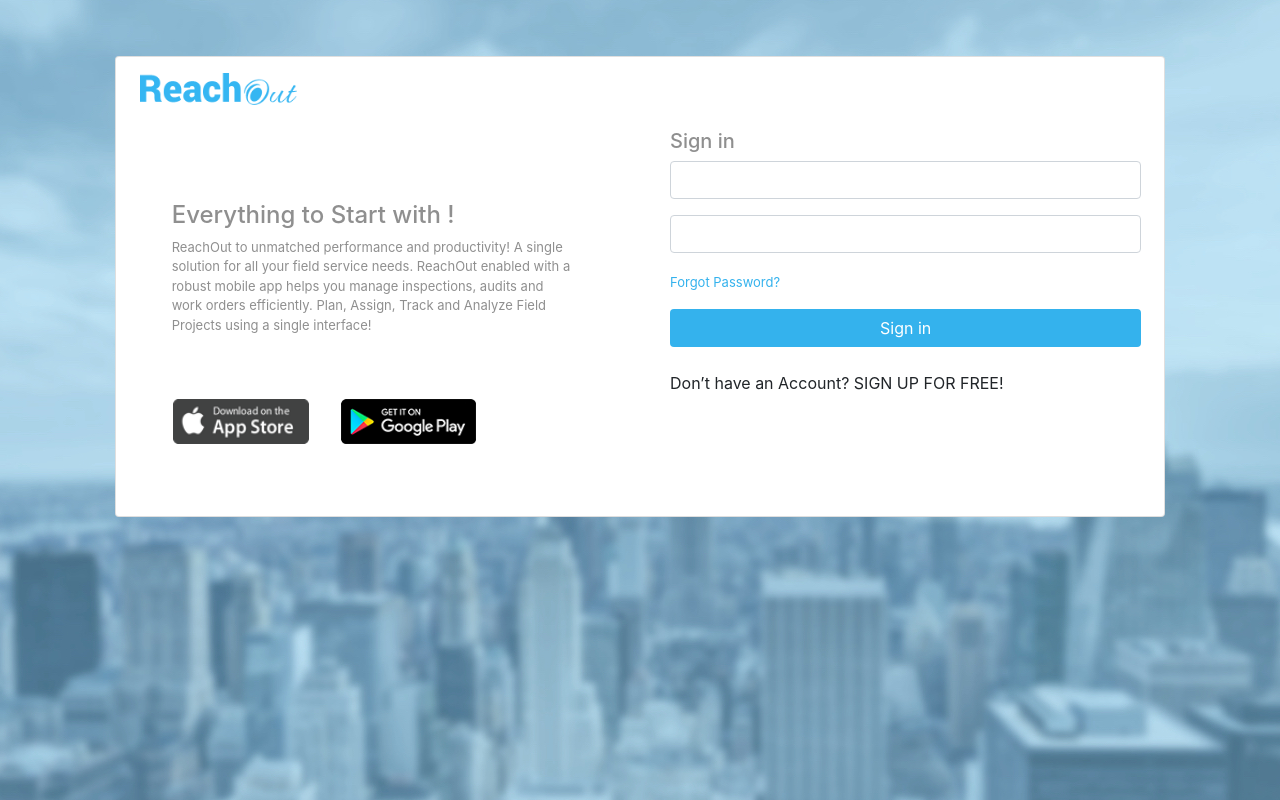
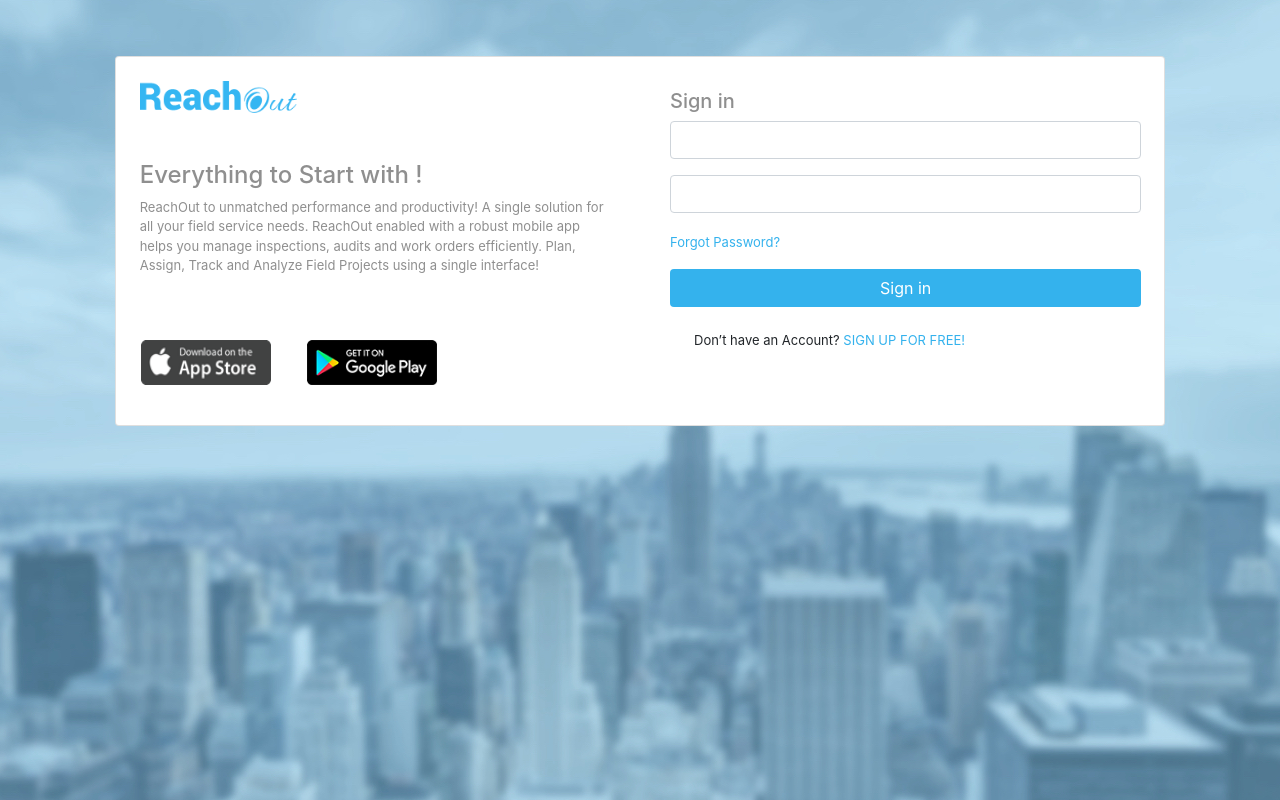
Before and after one commit to EVNIKHIL/frontend-basics, an Angular app: page /login in a window 1280 px wide. Built offline with nearby package versions, Linux system fonts and the light colour scheme.

Commit message:
Style fixes

```diff
--- a/src/app/login/login.component.html
+++ b/src/app/login/login.component.html
@@ -1,24 +1,25 @@
 <div class="login-form">
     <div class="d-flex col-md-10 mx-auto p-2">
         <div class="card boarder-0 p-2 my-5">
-            <div class="logo-section ml-3 mt-2">
+
+            <div class="row">
+                <div class="col-sm-6 order-2 order-sm-0">
+                    <div class="message-and-logo m-3">
+                        <div class="logo-section ">
                             <img class="reachout-logo" [src]="logoUrl" alt="">
                         </div>
-            <div class="row">
-                <div class="col-sm-6 order-2 order-sm-0 mt-5">
-                    <div class="message-and-logo m-5">
-
+                        <div class="message-section mt-5">
                             <h4 class="font-color-grey">Everything to Start with !</h4>
                             <p class="font-size-13 font-color-grey">
                                 ReachOut to unmatched performance and productivity! A single solution for all your field service needs. ReachOut enabled with a robust mobile app helps you manage inspections, audits and work orders efficiently. Plan, Assign, Track and Analyze Field Projects using a single interface!
                             </p>
-
                             <div class="mt-5 row">
-                            <div class="col-xs-4 p-3">
+                                <div class="col col-lg-4 p-3">
                                     <img class="navbar-logo" [src]="appleLogo" alt="">
                                 </div>
-                            <div class="col-xs-4 p-3">
+                                <div class="col col-lg-4 p-3">
                                     <img class="navbar-logo" [src]="googleLogo" alt="">
+                                </div>
                             </div>
                         </div>
 
@@ -39,8 +40,8 @@
                             <button class="btn btn-theme-color text-white btn-block mt-3">Sign in</button>
                         </form>
 
-                        <div class="no-account mt-4">
-                            <p>Don’t have an Account? SIGN UP FOR FREE!</p>
+                        <div class="no-account p-4">
+                            <p class="font-size-13">Don’t have an Account? <span class="theme-color">SIGN UP FOR FREE!</span></p>
                         </div>
 
                     </div>
--- a/src/app/login/login.component.scss
+++ b/src/app/login/login.component.scss
@@ -17,6 +17,7 @@ $font-color : #8F8F8F;
 
     .navbar-logo {
         height: 45px;
+        width: 110px;
         cursor: pointer;
     }
 
@@ -35,4 +36,10 @@ $font-color : #8F8F8F;
     .theme-color {
         color: $theme-color;
     }
+
+    @media (min-width: 320px) {
+        .navbar-logo {
+            width: 130px;
+        }
+    }
 }
```
Lines whose indentation alone changed are shown as unchanged.
